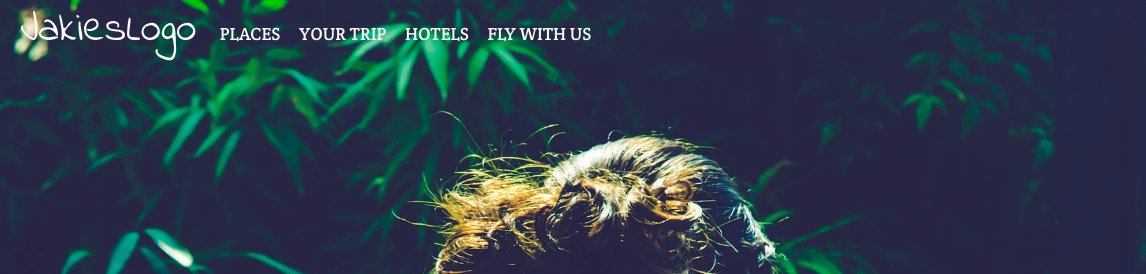
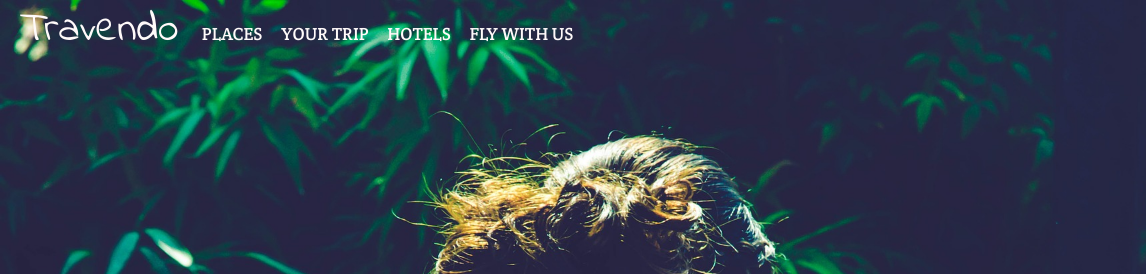
Before and after one commit to Pawelkaniak/Travel-project, a website: page index.html in a window 1280 px wide. Shown: the top 274 px of the page, 0-1146 px from the left. Drawn offline with Linux system fonts and the light colour scheme.

Commit message:
working on slider

```diff
--- a/index.html
+++ b/index.html
@@ -14,9 +14,30 @@
 
 <body>
   <header>
+  <!--
+   <div class="slider">
+    <figure>
+     <div class="slide">
+       <img src="images/background/beach-1853939_1920.jpg">
+     </div>
+     <div class="slide">
+       <img src="images/background/colosseum-1799672_1920.jpg">
+     </div>
+     <div class="slide">
+       <img src="images/background/pexels-photo-230875.jpeg">
+     </div>
+     <div class="slide">
+       <img src="images/background/traveller-1149973_1920.jpg">
+     </div>
+     <div class="slide">
+       <img src="images/background/train-947323_1920.jpg">
+     </div>
+     </figure>
+   </div>
+   -->
     <div class="head_nav main_width container clearfix">
       <div class="logo">
-        <h1>JakiesLogo</h1>
+        <h1>Travendo</h1>
          </div>
       <nav>
         <ul class="menu">
```
Also changed, not shown: scss/style.scss (+79 -0 lines), css/style.css, dist/style.css, images/background/traveller-1149973_1920.jpg (added).
